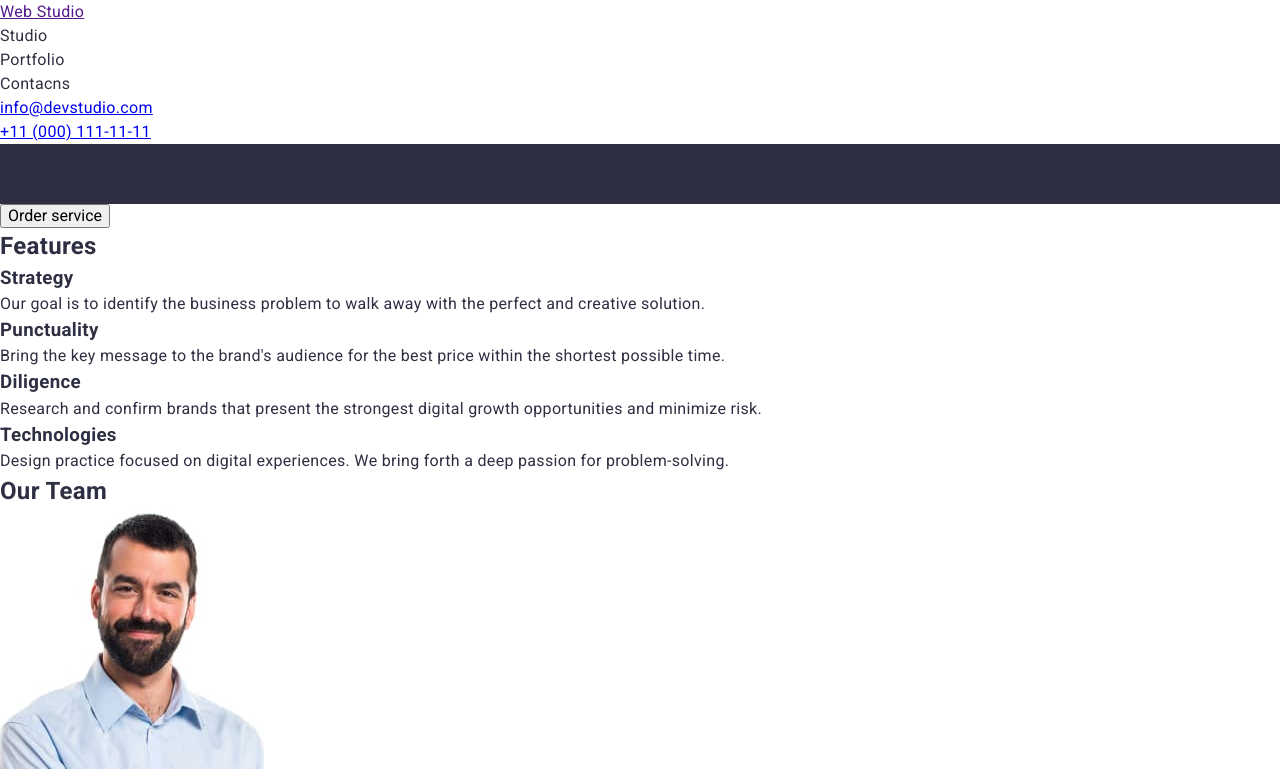
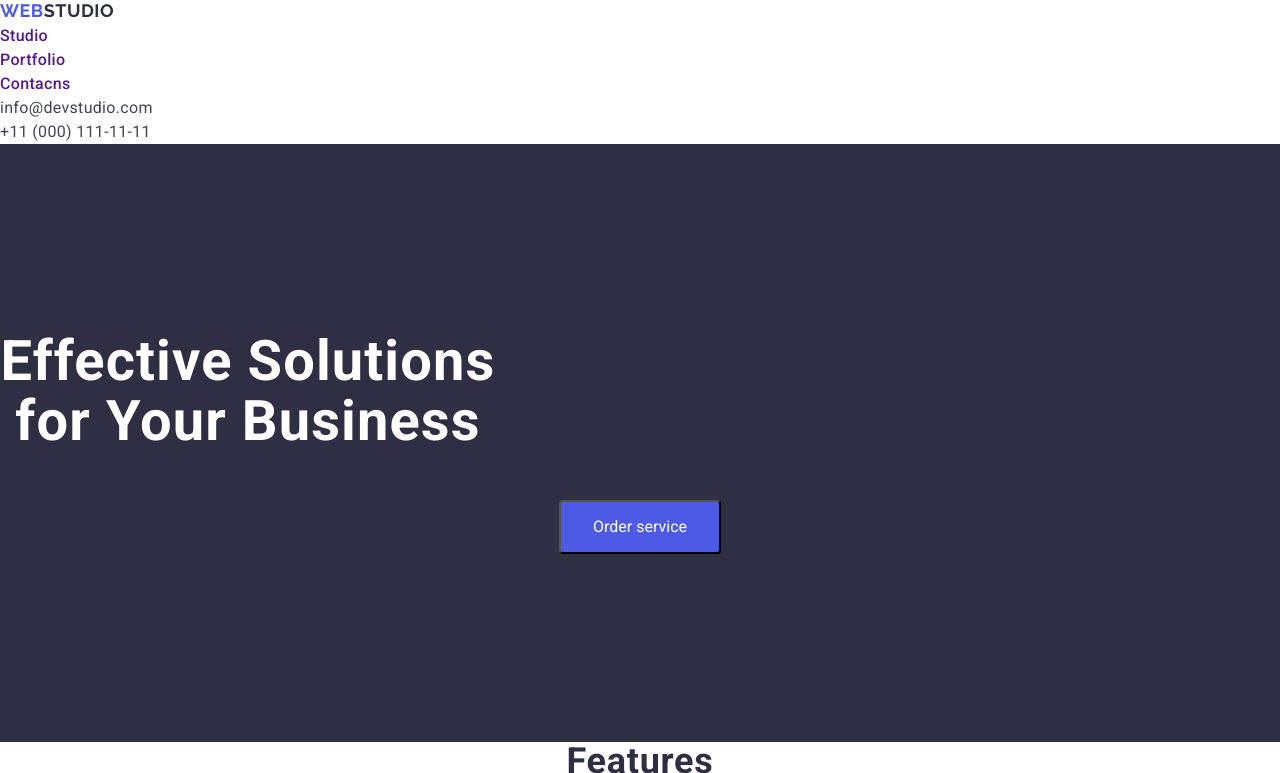
Before and after one commit to zvladoss/goit-markup-hw-02, a plain HTML site: page index.html in a window 1280 px wide. Shown: the top 773 px of the page. Drawn offline with nearby package versions, Linux system fonts and the light colour scheme.

Commit message:
add-first-css-styles+new-section-in-html

```diff
--- a/CSS/styles.css
+++ b/CSS/styles.css
@@ -15,31 +15,45 @@
     --grey: rgba(46, 47, 66, 0.7);
     --white: #ffffff;
     --dairy: #FCFCFC;
+
+
     /**
       |============================
       | Others
       |============================
     */
-    --indent-x: 24px;
-    --indent-y: ;
-    --list-items-sum: 3;
 }
 
 
 body {
-    width: 1440;
-    height: 3300;
+font-family: "Roboto", sans-serif;
 background-color: #ffffff;
 color: var(--navy-blue);
-font-weight: 500;
 font-size: 16px;
 font-style: normal;
-font-family: Roboto, sans-serif ;
 line-height: 1.5;
-letter-spacing: 0.32em;
+letter-spacing: 0.32px;
 }
 
+h2 {
+  text-align: center;
+font-size: 36px;
+font-weight: 700;
+line-height: 1.11;
+letter-spacing: 0.72px;
+text-transform: capitalize;
+}
 
+h3 {
+font-size: 20px;
+font-weight: 500;
+line-height: 1.2;
+letter-spacing: 0.4px;
+}
+
+p {
+color: var(--slate);
+}
 /**
   |============================
   | Reset
@@ -62,6 +76,9 @@ ul {
     list-style: none;
 }
 
+a {
+  text-decoration: none;
+}
 button {
     cursor: pointer;
 }
@@ -92,24 +109,106 @@ button {
 */
 
 
-body {
+/**
+  |============================
+  | Header section
+  |============================
+*/
 
-    font-family: "Roboto", sans-serif;
-    font-size: 16px;
-    font-style: normal;
-    font-weight: 400;
-    line-height: 1.5;
-    letter-spacing: 0.32px;
+.logo {
+  color: var(--IRIS, #4D5AE5);
+font-family: Raleway;
+font-size: 18px;
+font-style: normal;
+font-weight: 700;
+line-height: 1.16; /* 116.667% */
+letter-spacing: 0.54px;
+text-transform: uppercase;
 }
 
-h1 {
-    background-color: #2E2F42;
-color: white
-text-align: center;
-font-family: Roboto;
+.logo-header {
+  color: var(--navy-blue);
+}
+
+.nav-list a {
+font-weight: 500;
+}
+
+.adress-header a {
+  color: var(--SLATE, #434455);
+}
+
+/**
+  |============================
+  | Hero section
+  |============================
+*/
+
+.hero-section {
+    background-color: var(--navy-blue);
+    padding-top: 188px;
+    padding-bottom: 188px;
+    text-align: center;
+}
+
+
+h1{
+color: var(--white);
 font-size: 56px;
-font-style: normal;
 font-weight: 700;
 line-height: 1.07;
 letter-spacing: 1.12px;
+width: 496px;
+height: 120px;
+margin-bottom: 48px;
 }
+
+.order-button {
+  color: var(--white);
+  border-radius: 4px;
+background: var(--IRIS, #4D5AE5);
+padding: 16px 32px;
+}
+
+
+/**
+  |============================
+  | Features section
+  |============================
+*/
+
+
+/**
+  |============================
+  | Team section
+  |============================
+*/
+
+.team-section {
+  background: var(--cloud);
+}
+/**
+  |============================
+  | Portfolio section
+  |============================
+*/
+/**
+  |============================
+  | Footer section
+  |============================
+*/
+.footer-section {
+  background: var(--navy-blue);
+}
+
+.logo-footer {
+  color:var(--cloud) ;
+}
+
+.footer-section p {
+  color: var(--cloud);
+}
+
+.logo-footer-section {
+  color: var(--cloud);
+}
--- a/index.html
+++ b/index.html
@@ -8,8 +8,8 @@
       href="https://cdnjs.cloudflare.com/ajax/libs/modern-normalize/2.0.0/modern-normalize.min.css"
     />
     <link
+      href="https://fonts.googleapis.com/css2?family=Raleway:wght@700&family=Roboto:wght@400;500;700&display=swap"
       rel="stylesheet"
-      href="https://fonts.googleapis.com/css2?family=Roboto:wght@400;500;700&display=swap"
     />
     <link rel="stylesheet" href="./CSS/styles.css" />
     <title>Web Studio</title>
@@ -19,57 +19,59 @@
       <nav>
         <!-- Logo -->
 
-        <a href="">Web Studio</a>
+        <a class="logo" href="">Web<span class="logo-header">Studio</span></a>
 
-        <ul>
-          <li>Studio</li>
-          <li>Portfolio</li>
-          <li>Contacns</li>
+        <ul class="nav-list">
+          <li><a href="">Studio</a></li>
+          <li><a href="">Portfolio</a></li>
+          <li><a href="">Contacns</a></li>
         </ul>
       </nav>
-      <ul>
+      <ul class="adress-header">
         <li>
           <a href="mailto:info@devstudio.com">info@devstudio.com</a>
         </li>
-        <li><a href="+110001111111">+11 (000) 111-11-11</a></li>
+        <li>
+          <a href="+110001111111">+11 (000) 111-11-11</a>
+        </li>
       </ul>
     </header>
     <main>
       <!-- Hero section -->
 
-      <section>
-        <h1>Effective Solutions for Your Business</h1>
-        <button>Order service</button>
+      <section class="hero-section">
+        <h1 class="class">Effective Solutions for Your Business</h1>
+        <button class="order-button">Order service</button>
       </section>
 
       <!-- Features section -->
 
-      <section>
+      <section class="features-section">
         <h2>Features</h2>
 
-        <ul>
-          <li>
+        <ul class="features-list">
+          <li class="features-list-item">
             <h3>Strategy</h3>
             <p>
               Our goal is to identify the business problem to walk away with the
               perfect and creative solution.
             </p>
           </li>
-          <li>
+          <li class="features-list-item">
             <h3>Punctuality</h3>
             <p>
               Bring the key message to the brand's audience for the best price
               within the shortest possible time.
             </p>
           </li>
-          <li>
+          <li class="features-list-item">
             <h3>Diligence</h3>
             <p>
               Research and confirm brands that present the strongest digital
               growth opportunities and minimize risk.
             </p>
           </li>
-          <li>
+          <li class="features-list-item">
             <h3>Technologies</h3>
             <p>
               Design practice focused on digital experiences. We bring forth a
@@ -81,10 +83,10 @@
 
       <!-- Team section -->
 
-      <section>
+      <section class="team-section">
         <h2>Our Team</h2>
-        <ul>
-          <li>
+        <ul class="team-list">
+          <li class="team-list-item">
             <img
               src="./images/team-mem-1.jpg"
               alt="member one"
@@ -94,7 +96,7 @@
             <h3>Mark Guerrero</h3>
             <p>Product Designer</p>
           </li>
-          <li>
+          <li class="team-list-item">
             <img
               src="./images/team-mem-2.jpg"
               alt="member two"
@@ -104,7 +106,7 @@
             <h3>Tom Ford</h3>
             <p>Frontend Developer</p>
           </li>
-          <li>
+          <li class="team-list-item">
             <img
               src="./images/team-mem-3.jpg"
               alt="member three"
@@ -114,7 +116,7 @@
             <h3>Camila Garcia</h3>
             <p>Marketing</p>
           </li>
-          <li>
+          <li class="team-list-item">
             <img
               src="./images/team-mem-4.jpg"
               alt="member four"
@@ -134,32 +136,32 @@
 
         <ul>
           <li>
-            <img src="./images/job-img-1.jpg" alt />
+            <img src="./images/job-img-1.jpg" alt="Banking App" />
             <h3>Banking App</h3>
             <p>App</p>
           </li>
           <li>
-            <img src="./images/job-img-2.jpg" alt />
+            <img src="./images/job-img-2.jpg" alt="Cashless Payment" />
             <h3>Cashless Payment</h3>
             <p>Marketing</p>
           </li>
           <li>
-            <img src="./images/job-img-3.jpg" alt />
+            <img src="./images/job-img-3.jpg" alt="Meditational App" />
             <h3>Meditational App</h3>
             <p>App</p>
           </li>
           <li>
-            <img src="./images/job-img-4.jpg" alt />
+            <img src="./images/job-img-4.jpg" alt="Taxi Service" />
             <h3>Taxi Service</h3>
             <p>Marketing</p>
           </li>
           <li>
-            <img src="./images/job-img-5.jpg" alt />
+            <img src="./images/job-img-5.jpg" alt="Screen Illustration" />
             <h3>Screen Illustration</h3>
             <p>Design</p>
           </li>
           <li>
-            <img src="./images/job-img-6.jpg" alt />
+            <img src="./images/job-img-6.jpg" alt="Online Cources" />
             <h3>Online Cources</h3>
             <p>Marketing</p>
           </li>
@@ -169,8 +171,8 @@
 
     <!-- Footer -->
 
-    <footer>
-      <a href="">Web Studio</a>
+    <footer class="footer-section">
+      <a class="logo" href="">Web<span class="logo-footer">Studio</span></a>
 
       <p>
         Increase the flow of customers and sales for your business with digital
```
